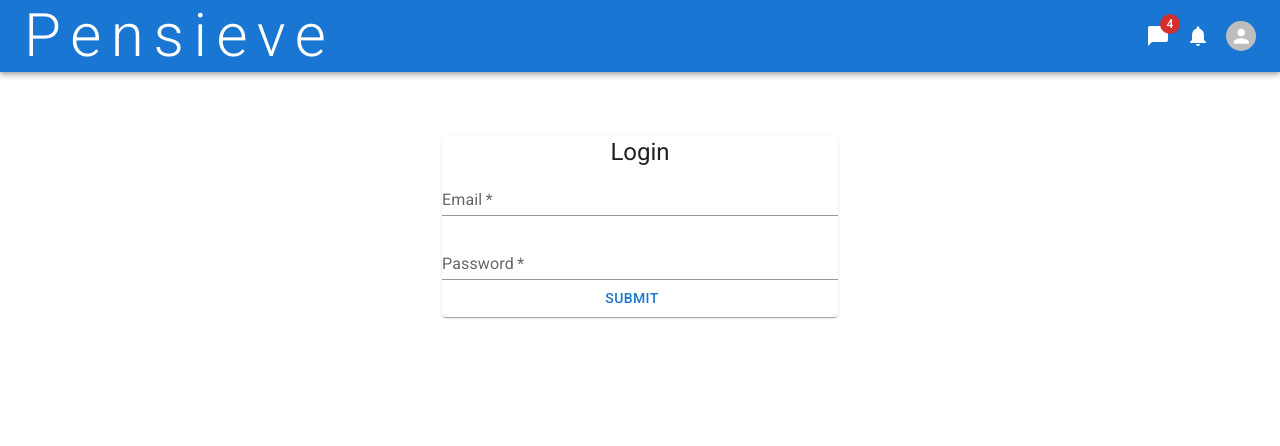
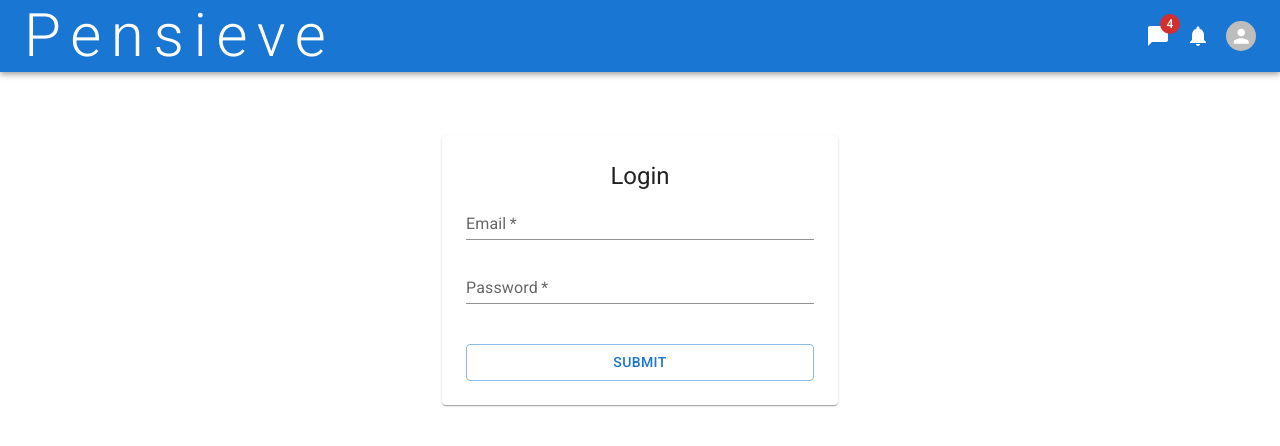
Before and after one commit to marloBarksdale/Pensieve-Client, a React (Create React App) app: page / in a window 1280 px wide. Shown: the top 446 px of the page. Built offline with nearby package versions, Linux system fonts and the light colour scheme.

Commit message:
moved login logic into Login component

```diff
--- a/src/components/Auth/Login.js
+++ b/src/components/Auth/Login.js
@@ -1,5 +1,6 @@
 import {
   Button,
+  CircularProgress,
   FormControl,
   Grid,
   Input,
@@ -7,15 +8,42 @@ import {
   TextField,
   Typography,
 } from '@mui/material';
-import React from 'react';
+import React, { useRef } from 'react';
+import { useDispatch } from 'react-redux';
+import { useNavigate } from 'react-router-dom';
+import { useLoginMutation } from '../../api';
+import { setUser } from '../../features/users/userSlice';
 
 const Login = () => {
+  const emailRef = useRef();
+  const dispatch = useDispatch();
+  const passwordRef = useRef();
+  const navigate = useNavigate();
+  const [login, { isLoading, data }] = useLoginMutation();
+
+  const handleSubmit = async (e) => {
+    e.preventDefault();
+    const email = emailRef.current.value;
+    const password = passwordRef.current.value;
+
+    try {
+      const payload = await login({ email, password }).unwrap();
+
+      if (payload.user) {
+        dispatch(setUser(payload));
+        navigate('/');
+      }
+    } catch (error) {
+      console.log(error);
+    }
+  };
+
   return (
     <>
       <Typography variant='h5' textAlign={'center'}>
         Login
       </Typography>
-      <form>
+      <form onSubmit={handleSubmit}>
         <Grid container spacing={2}>
           <Grid item xs={12}>
             <TextField
@@ -24,6 +52,7 @@ const Login = () => {
               label='Email'
               fullWidth
               required
+              inputRef={emailRef}
             />
           </Grid>
           <Grid item xs={12}>
@@ -34,12 +63,23 @@ const Login = () => {
               fullWidth
               variant='standard'
               required
+              inputRef={passwordRef}
             />
           </Grid>
-
-          <Button type='submit' fullWidth>
-            Submit
-          </Button>
+          <Grid item xs={12}>
+            {isLoading ? (
+              <CircularProgress />
+            ) : (
+              <Button
+                type='submit'
+                fullWidth
+                sx={{ marginTop: 3 }}
+                variant='outlined'
+              >
+                Submit
+              </Button>
+            )}
+          </Grid>
         </Grid>
       </form>
     </>
--- a/src/components/Auth/styles.js
+++ b/src/components/Auth/styles.js
@@ -2,4 +2,9 @@ import { Paper, styled } from '@mui/material';
 
 export const StyledPaper = styled(Paper)(({ theme }) => ({
   marginTop: theme.spacing(8),
+  padding: theme.spacing(3),
+  display: 'flex',
+  flexDirection: 'column',
+  alignItems: 'center',
+  justifyContent: 'center',
 }));
```
